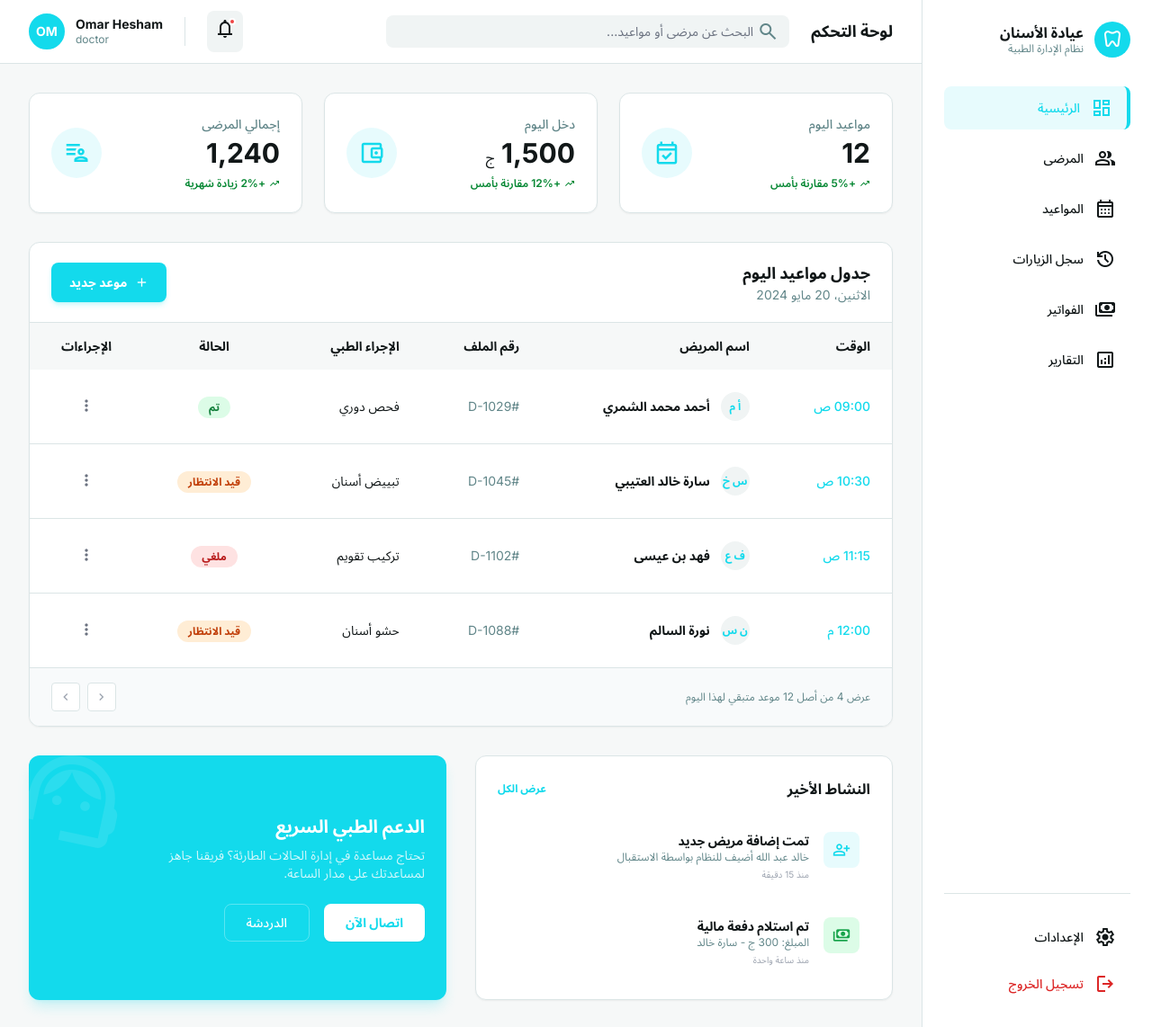
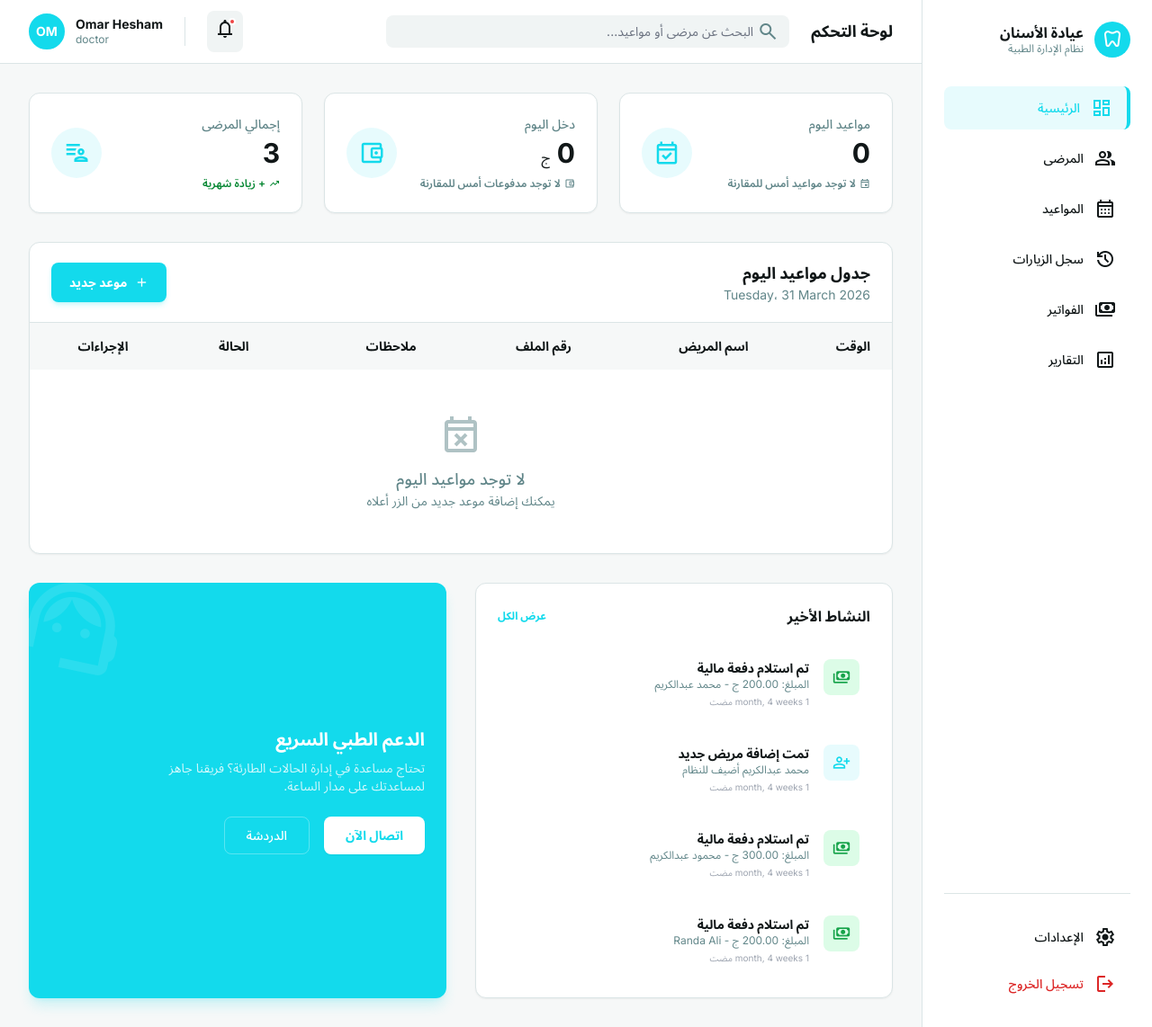
Before and after one commit to Ma7moud-Mansour/Dent-Clinic, a Django app: page /dashboard/ in a window 1280 px wide. Shown: the whole page at 90% size. Run offline with Django 5.2, Linux system fonts and the light colour scheme; a user stored in the database is signed in; data comes from the database, SQL or seed files in the repository; both versions use the stored data as it was after the commit; some libraries are stand-ins or nearby versions.

Commit message:
Backend for Dashboard Page

```diff
--- a/myproject/clinic/views.py
+++ b/myproject/clinic/views.py
@@ -35,7 +35,79 @@ def logout_view(request):
 
 @login_required
 def dashboard(request):
-    return render(request, 'clinic/dashboard.html')
+    from django.db.models import Sum
+    from django.utils.timezone import localdate, now
+    from datetime import timedelta
+    from .models import Patient, Appointment, Payment
+
+    today = localdate()
+
+    # Today's appointments
+    todays_appointments = Appointment.objects.filter(date=today).order_by('time').select_related('patient')
+    todays_appointments_count = todays_appointments.count()
+
+    # Yesterday's appointments count for comparison
+    yesterday = today - timedelta(days=1)
+    yesterdays_appointments_count = Appointment.objects.filter(date=yesterday).count()
+
+    # Today's income from payments
+    todays_income = Payment.objects.filter(payment_date__date=today).aggregate(total=Sum('paid_amount'))['total'] or 0
+
+    # Yesterday's income for comparison
+    yesterdays_income = Payment.objects.filter(payment_date__date=yesterday).aggregate(total=Sum('paid_amount'))['total'] or 0
+
+    # Total patients
+    total_patients = Patient.objects.count()
+
+    # Last month's patient count for comparison
+    last_month = today - timedelta(days=30)
+    last_month_patients = Patient.objects.filter(created_at__date__lte=last_month).count()
+
+    # Recent activities (last 10)
+    # 1. Recent patients added
+    recent_patients = Patient.objects.order_by('-created_at')[:5]
+
+    # 2. Recent payments
+    recent_payments = Payment.objects.order_by('-payment_date').select_related('visit__patient', 'created_by')[:5]
+
+    # Build activities list
+    activities = []
+
+    for patient in recent_patients:
+        activities.append({
+            'type': 'patient',
+            'title': 'تمت إضافة مريض جديد',
+            'description': f'{patient.full_name} أضيف للنظام',
+            'time': patient.created_at,
+            'icon': 'person_add'
+        })
+
+    for payment in recent_payments:
+        activities.append({
+            'type': 'payment',
+            'title': 'تم استلام دفعة مالية',
+            'description': f'المبلغ: {payment.paid_amount} ج - {payment.visit.patient.full_name}',
+            'time': payment.payment_date,
+            'icon': 'payments'
+        })
+
+    # Sort activities by time
+    activities.sort(key=lambda x: x['time'], reverse=True)
+    activities = activities[:4]  # Keep only latest 4
+
+    context = {
+        'today': today,
+        'todays_appointments': todays_appointments,
+        'todays_appointments_count': todays_appointments_count,
+        'yesterdays_appointments_count': yesterdays_appointments_count,
+        'todays_income': todays_income,
+        'yesterdays_income': yesterdays_income,
+        'total_patients': total_patients,
+        'last_month_patients': last_month_patients,
+        'activities': activities,
+    }
+
+    return render(request, 'clinic/dashboard.html', context)
 
 from django.shortcuts import render, redirect, get_object_or_404
 from django.core.paginator import Paginator
--- a/myproject/templates/clinic/dashboard.html
+++ b/myproject/templates/clinic/dashboard.html
@@ -12,11 +12,26 @@
             class="bg-white dark:bg-[#1a2b2d] p-6 rounded-xl border border-[#dbe5e6] dark:border-[#2a3b3d] shadow-sm flex items-center justify-between group hover:border-primary transition-colors">
             <div>
                 <p class="text-[#618689] dark:text-gray-400 text-sm font-medium mb-1">مواعيد اليوم</p>
-                <h3 class="text-3xl font-bold text-[#111718] dark:text-white">12</h3>
+                <h3 class="text-3xl font-bold text-[#111718] dark:text-white">{{ todays_appointments_count }}</h3>
+                {% if yesterdays_appointments_count > 0 %}
+                {% widthratio todays_appointments_count yesterdays_appointments_count 100 as percentage %}
+                {% if todays_appointments_count >= yesterdays_appointments_count %}
                 <p class="text-[#078834] text-xs font-semibold mt-2 flex items-center gap-1">
                     <span class="material-symbols-outlined text-xs">trending_up</span>
-                    +5% مقارنة بأمس
+                    +{{ todays_appointments_count|add:"-"|add:yesterdays_appointments_count|default:"0" }} مقارنة بأمس
                 </p>
+                {% else %}
+                <p class="text-red-600 text-xs font-semibold mt-2 flex items-center gap-1">
+                    <span class="material-symbols-outlined text-xs">trending_down</span>
+                    {{ todays_appointments_count|add:"-"|add:yesterdays_appointments_count }} مقارنة بأمس
+                </p>
+                {% endif %}
+                {% else %}
+                <p class="text-[#618689] text-xs font-semibold mt-2 flex items-center gap-1">
+                    <span class="material-symbols-outlined text-xs">event</span>
+                    لا توجد مواعيد أمس للمقارنة
+                </p>
+                {% endif %}
             </div>
             <div class="size-14 rounded-full bg-primary/10 flex items-center justify-center text-primary">
                 <span class="material-symbols-outlined text-3xl">event_available</span>
@@ -26,12 +41,26 @@
             class="bg-white dark:bg-[#1a2b2d] p-6 rounded-xl border border-[#dbe5e6] dark:border-[#2a3b3d] shadow-sm flex items-center justify-between group hover:border-primary transition-colors">
             <div>
                 <p class="text-[#618689] dark:text-gray-400 text-sm font-medium mb-1">دخل اليوم</p>
-                <h3 class="text-3xl font-bold text-[#111718] dark:text-white">1,500 <span
+                <h3 class="text-3xl font-bold text-[#111718] dark:text-white">{{ todays_income|floatformat:0 }} <span
                         class="text-base font-normal">ج</span></h3>
+                {% if yesterdays_income > 0 %}
+                {% if todays_income >= yesterdays_income %}
                 <p class="text-[#078834] text-xs font-semibold mt-2 flex items-center gap-1">
                     <span class="material-symbols-outlined text-xs">trending_up</span>
-                    +12% مقارنة بأمس
+                    مقارنة بـ {{ yesterdays_income|floatformat:0 }} ج أمس
                 </p>
+                {% else %}
+                <p class="text-red-600 text-xs font-semibold mt-2 flex items-center gap-1">
+                    <span class="material-symbols-outlined text-xs">trending_down</span>
+                    مقارنة بـ {{ yesterdays_income|floatformat:0 }} ج أمس
+                </p>
+                {% endif %}
+                {% else %}
+                <p class="text-[#618689] text-xs font-semibold mt-2 flex items-center gap-1">
+                    <span class="material-symbols-outlined text-xs">account_balance_wallet</span>
+                    لا توجد مدفوعات أمس للمقارنة
+                </p>
+                {% endif %}
             </div>
             <div class="size-14 rounded-full bg-primary/10 flex items-center justify-center text-primary">
                 <span class="material-symbols-outlined text-3xl">account_balance_wallet</span>
@@ -41,11 +70,19 @@
             class="bg-white dark:bg-[#1a2b2d] p-6 rounded-xl border border-[#dbe5e6] dark:border-[#2a3b3d] shadow-sm flex items-center justify-between group hover:border-primary transition-colors">
             <div>
                 <p class="text-[#618689] dark:text-gray-400 text-sm font-medium mb-1">إجمالي المرضى</p>
-                <h3 class="text-3xl font-bold text-[#111718] dark:text-white">1,240</h3>
+                <h3 class="text-3xl font-bold text-[#111718] dark:text-white">{{ total_patients }}</h3>
+                {% if last_month_patients > 0 %}
+                {% widthratio total_patients last_month_patients 100 as growth %}
                 <p class="text-[#078834] text-xs font-semibold mt-2 flex items-center gap-1">
                     <span class="material-symbols-outlined text-xs">trending_up</span>
-                    +2% زيادة شهرية
+                    +{{ total_patients|add:"-"|add:last_month_patients }} زيادة شهرية
                 </p>
+                {% else %}
+                <p class="text-[#078834] text-xs font-semibold mt-2 flex items-center gap-1">
+                    <span class="material-symbols-outlined text-xs">patient_list</span>
+                    {{ total_patients }} مريض جديد
+                </p>
+                {% endif %}
             </div>
             <div class="size-14 rounded-full bg-primary/10 flex items-center justify-center text-primary">
                 <span class="material-symbols-outlined text-3xl">patient_list</span>
@@ -59,13 +96,13 @@
             class="px-6 py-5 border-b border-[#dbe5e6] dark:border-[#2a3b3d] flex flex-wrap gap-4 items-center justify-between">
             <div>
                 <h2 class="text-lg font-bold text-[#111718] dark:text-white">جدول مواعيد اليوم</h2>
-                <p class="text-sm text-[#618689] dark:text-gray-400">الاثنين، 20 مايو 2024</p>
+                <p class="text-sm text-[#618689] dark:text-gray-400">{{ today|date:"l، j F Y" }}</p>
             </div>
-            <button
+            <a href="{% url 'add_appointment' %}"
                 class="bg-primary hover:bg-primary/90 text-white px-5 py-2.5 rounded-lg flex items-center gap-2 text-sm font-bold transition-all shadow-md shadow-primary/20">
                 <span class="material-symbols-outlined text-base">add</span>
                 موعد جديد
-            </button>
+            </a>
         </div>
         <div class="overflow-x-auto overflow-y-hidden">
             <table class="w-full text-right border-collapse">
@@ -74,120 +111,81 @@
                         <th class="px-6 py-4 text-sm font-bold text-[#111718] dark:text-white">الوقت</th>
                         <th class="px-6 py-4 text-sm font-bold text-[#111718] dark:text-white">اسم المريض</th>
                         <th class="px-6 py-4 text-sm font-bold text-[#111718] dark:text-white">رقم الملف</th>
-                        <th class="px-6 py-4 text-sm font-bold text-[#111718] dark:text-white">الإجراء الطبي</th>
+                        <th class="px-6 py-4 text-sm font-bold text-[#111718] dark:text-white">ملاحظات</th>
                         <th class="px-6 py-4 text-sm font-bold text-[#111718] dark:text-white text-center">الحالة</th>
                         <th class="px-6 py-4 text-sm font-bold text-[#111718] dark:text-white text-center">الإجراءات
                         </th>
                     </tr>
                 </thead>
                 <tbody class="divide-y divide-[#dbe5e6] dark:divide-[#2a3b3d]">
+                    {% for appointment in todays_appointments %}
                     <tr class="hover:bg-background-light/50 dark:hover:bg-primary/5 transition-colors">
-                        <td class="px-6 py-5 text-sm font-medium text-primary">09:00 ص</td>
+                        <td class="px-6 py-5 text-sm font-medium text-primary">{{ appointment.time|time:"h:i A" }}</td>
                         <td class="px-6 py-5">
                             <div class="flex items-center gap-3">
                                 <div
                                     class="size-8 rounded-full bg-[#f0f4f4] flex items-center justify-center font-bold text-xs text-primary uppercase">
-                                    أ م</div>
-                                <span class="text-sm font-bold text-[#111718] dark:text-white">أحمد محمد الشمري</span>
+                                    {% with appointment.patient.full_name as name %}
+                                    {{ name.0 }}{{ name|slice:"1:"|truncatewords:1|slice:":1" }}
+                                    {% endwith %}
+                                </div>
+                                <a href="{% url 'patient_profile' appointment.patient.id %}"
+                                    class="text-sm font-bold text-[#111718] dark:text-white hover:text-primary">{{ appointment.patient.full_name }}</a>
                             </div>
                         </td>
-                        <td class="px-6 py-5 text-sm text-[#618689] dark:text-gray-300">#D-1029</td>
-                        <td class="px-6 py-5 text-sm text-[#111718] dark:text-white">فحص دوري</td>
+                        <td class="px-6 py-5 text-sm text-[#618689] dark:text-gray-300">#D-{{ appointment.patient.id }}
+                        </td>
+                        <td class="px-6 py-5 text-sm text-[#111718] dark:text-white">{{ appointment.notes|default:"-" }}
+                        </td>
                         <td class="px-6 py-5 text-center">
+                            {% if appointment.status == 'completed' %}
                             <span
                                 class="inline-flex items-center justify-center px-3 py-1 rounded-full bg-green-100 text-green-700 dark:bg-green-900/30 dark:text-green-400 text-xs font-bold">تم</span>
-                        </td>
-                        <td class="px-6 py-5 text-center">
-                            <button class="p-1.5 hover:bg-gray-100 dark:hover:bg-gray-700 rounded transition-colors">
-                                <span class="material-symbols-outlined text-gray-500 text-xl">more_vert</span>
-                            </button>
-                        </td>
-                    </tr>
-                    <tr class="hover:bg-background-light/50 dark:hover:bg-primary/5 transition-colors">
-                        <td class="px-6 py-5 text-sm font-medium text-primary">10:30 ص</td>
-                        <td class="px-6 py-5">
-                            <div class="flex items-center gap-3">
-                                <div
-                                    class="size-8 rounded-full bg-[#f0f4f4] flex items-center justify-center font-bold text-xs text-primary uppercase">
-                                    س خ</div>
-                                <span class="text-sm font-bold text-[#111718] dark:text-white">سارة خالد العتيبي</span>
-                            </div>
-                        </td>
-                        <td class="px-6 py-5 text-sm text-[#618689] dark:text-gray-300">#D-1045</td>
-                        <td class="px-6 py-5 text-sm text-[#111718] dark:text-white">تبييض أسنان</td>
-                        <td class="px-6 py-5 text-center">
+                            {% elif appointment.status == 'cancelled' %}
+                            <span
+                                class="inline-flex items-center justify-center px-3 py-1 rounded-full bg-red-100 text-red-700 dark:bg-red-900/30 dark:text-red-400 text-xs font-bold">ملغي</span>
+                            {% else %}
                             <span
                                 class="inline-flex items-center justify-center px-3 py-1 rounded-full bg-orange-100 text-orange-700 dark:bg-orange-900/30 dark:text-orange-400 text-xs font-bold">قيد
                                 الانتظار</span>
+                            {% endif %}
                         </td>
                         <td class="px-6 py-5 text-center">
-                            <button class="p-1.5 hover:bg-gray-100 dark:hover:bg-gray-700 rounded transition-colors">
-                                <span class="material-symbols-outlined text-gray-500 text-xl">more_vert</span>
-                            </button>
+                            <div class="flex items-center justify-center gap-1">
+                                {% if appointment.status == 'scheduled' %}
+                                <a href="{% url 'create_visit' %}?appointment_id={{ appointment.id }}"
+                                    class="p-1.5 hover:bg-green-100 dark:hover:bg-green-900/30 rounded transition-colors"
+                                    title="تحويل لزيارة">
+                                    <span class="material-symbols-outlined text-green-600 text-xl">check_circle</span>
+                                </a>
+                                <a href="{% url 'update_appointment_status' appointment.id 'cancelled' %}"
+                                    class="p-1.5 hover:bg-red-100 dark:hover:bg-red-900/30 rounded transition-colors"
+                                    title="إلغاء">
+                                    <span class="material-symbols-outlined text-red-500 text-xl">cancel</span>
+                                </a>
+                                {% endif %}
+                            </div>
                         </td>
                     </tr>
-                    <tr class="hover:bg-background-light/50 dark:hover:bg-primary/5 transition-colors">
-                        <td class="px-6 py-5 text-sm font-medium text-primary">11:15 ص</td>
-                        <td class="px-6 py-5">
-                            <div class="flex items-center gap-3">
-                                <div
-                                    class="size-8 rounded-full bg-[#f0f4f4] flex items-center justify-center font-bold text-xs text-primary uppercase">
-                                    ف ع</div>
-                                <span class="text-sm font-bold text-[#111718] dark:text-white">فهد بن عيسى</span>
-                            </div>
-                        </td>
-                        <td class="px-6 py-5 text-sm text-[#618689] dark:text-gray-300">#D-1102</td>
-                        <td class="px-6 py-5 text-sm text-[#111718] dark:text-white">تركيب تقويم</td>
-                        <td class="px-6 py-5 text-center">
-                            <span
-                                class="inline-flex items-center justify-center px-3 py-1 rounded-full bg-red-100 text-red-700 dark:bg-red-900/30 dark:text-red-400 text-xs font-bold">ملغي</span>
-                        </td>
-                        <td class="px-6 py-5 text-center">
-                            <button class="p-1.5 hover:bg-gray-100 dark:hover:bg-gray-700 rounded transition-colors">
-                                <span class="material-symbols-outlined text-gray-500 text-xl">more_vert</span>
-                            </button>
+                    {% empty %}
+                    <tr>
+                        <td colspan="6" class="px-6 py-12 text-center text-[#618689]">
+                            <span class="material-symbols-outlined text-5xl mb-3 opacity-50">event_busy</span>
+                            <p class="text-lg font-medium">لا توجد مواعيد اليوم</p>
+                            <p class="text-sm">يمكنك إضافة موعد جديد من الزر أعلاه</p>
                         </td>
                     </tr>
-                    <tr class="hover:bg-background-light/50 dark:hover:bg-primary/5 transition-colors">
-                        <td class="px-6 py-5 text-sm font-medium text-primary">12:00 م</td>
-                        <td class="px-6 py-5">
-                            <div class="flex items-center gap-3">
-                                <div
-                                    class="size-8 rounded-full bg-[#f0f4f4] flex items-center justify-center font-bold text-xs text-primary uppercase">
-                                    ن س</div>
-                                <span class="text-sm font-bold text-[#111718] dark:text-white">نورة السالم</span>
-                            </div>
-                        </td>
-                        <td class="px-6 py-5 text-sm text-[#618689] dark:text-gray-300">#D-1088</td>
-                        <td class="px-6 py-5 text-sm text-[#111718] dark:text-white">حشو أسنان</td>
-                        <td class="px-6 py-5 text-center">
-                            <span
-                                class="inline-flex items-center justify-center px-3 py-1 rounded-full bg-orange-100 text-orange-700 dark:bg-orange-900/30 dark:text-orange-400 text-xs font-bold">قيد
-                                الانتظار</span>
-                        </td>
-                        <td class="px-6 py-5 text-center">
-                            <button class="p-1.5 hover:bg-gray-100 dark:hover:bg-gray-700 rounded transition-colors">
-                                <span class="material-symbols-outlined text-gray-500 text-xl">more_vert</span>
-                            </button>
-                        </td>
-                    </tr>
+                    {% endfor %}
                 </tbody>
             </table>
         </div>
+        {% if todays_appointments %}
         <div
             class="px-6 py-4 bg-[#f8fafb] dark:bg-[#1a2b2d] border-t border-[#dbe5e6] dark:border-[#2a3b3d] flex items-center justify-between">
-            <p class="text-xs text-[#618689] dark:text-gray-400">عرض 4 من أصل 12 موعد متبقي لهذا اليوم</p>
-            <div class="flex gap-2">
-                <button
-                    class="size-8 flex items-center justify-center rounded border border-[#dbe5e6] bg-white dark:bg-[#23383a] dark:border-[#2a3b3d] text-gray-400 hover:text-primary transition-colors">
-                    <span class="material-symbols-outlined text-base">chevron_right</span>
-                </button>
-                <button
-                    class="size-8 flex items-center justify-center rounded border border-[#dbe5e6] bg-white dark:bg-[#23383a] dark:border-[#2a3b3d] text-gray-400 hover:text-primary transition-colors">
-                    <span class="material-symbols-outlined text-base">chevron_left</span>
-                </button>
-            </div>
+            <p class="text-xs text-[#618689] dark:text-gray-400">عرض {{ todays_appointments_count }} موعد لهذا اليوم</p>
+            <a href="{% url 'appointments_list' %}" class="text-primary text-xs font-bold hover:underline">عرض الكل</a>
         </div>
+        {% endif %}
     </div>
     <!-- Secondary Row -->
     <div class="grid grid-cols-1 lg:grid-cols-2 gap-8 mt-8">
@@ -195,33 +193,28 @@
         <div class="bg-white dark:bg-[#1a2b2d] p-6 rounded-xl border border-[#dbe5e6] dark:border-[#2a3b3d] shadow-sm">
             <div class="flex items-center justify-between mb-6">
                 <h2 class="text-md font-bold text-[#111718] dark:text-white">النشاط الأخير</h2>
-                <button class="text-primary text-xs font-bold hover:underline">عرض الكل</button>
+                <a href="{% url 'patients_list' %}" class="text-primary text-xs font-bold hover:underline">عرض الكل</a>
             </div>
             <div class="space-y-4">
+                {% for activity in activities %}
                 <div
                     class="flex gap-4 p-3 rounded-lg hover:bg-[#f0f4f4] dark:hover:bg-background-dark/50 transition-colors">
                     <div
-                        class="size-10 rounded-lg bg-primary/10 flex items-center justify-center text-primary shrink-0">
-                        <span class="material-symbols-outlined text-xl">person_add</span>
+                        class="size-10 rounded-lg {% if activity.type == 'payment' %}bg-green-100 text-green-600{% else %}bg-primary/10 text-primary{% endif %} flex items-center justify-center shrink-0">
+                        <span class="material-symbols-outlined text-xl">{{ activity.icon }}</span>
                     </div>
                     <div class="flex-grow">
-                        <p class="text-sm font-bold text-[#111718] dark:text-white">تمت إضافة مريض جديد</p>
-                        <p class="text-xs text-[#618689]">خالد عبد الله أضيف للنظام بواسطة الاستقبال</p>
-                        <p class="text-[10px] text-gray-400 mt-1">منذ 15 دقيقة</p>
+                        <p class="text-sm font-bold text-[#111718] dark:text-white">{{ activity.title }}</p>
+                        <p class="text-xs text-[#618689]">{{ activity.description }}</p>
+                        <p class="text-[10px] text-gray-400 mt-1">{{ activity.time|timesince }} مضت</p>
                     </div>
                 </div>
-                <div
-                    class="flex gap-4 p-3 rounded-lg hover:bg-[#f0f4f4] dark:hover:bg-background-dark/50 transition-colors">
-                    <div
-                        class="size-10 rounded-lg bg-green-100 flex items-center justify-center text-green-600 shrink-0">
-                        <span class="material-symbols-outlined text-xl">payments</span>
-                    </div>
-                    <div class="flex-grow">
-                        <p class="text-sm font-bold text-[#111718] dark:text-white">تم استلام دفعة مالية</p>
-                        <p class="text-xs text-[#618689]">المبلغ: 300 ج - سارة خالد</p>
-                        <p class="text-[10px] text-gray-400 mt-1">منذ ساعة واحدة</p>
-                    </div>
+                {% empty %}
+                <div class="text-center py-8 text-[#618689]">
+                    <span class="material-symbols-outlined text-4xl mb-2 opacity-50">history</span>
+                    <p class="text-sm">لا توجد أنشطة حديثة</p>
                 </div>
+                {% endfor %}
             </div>
         </div>
         <!-- Quick Contact / Emergency -->
```
Also changed, not shown: myproject/db.sqlite3.
